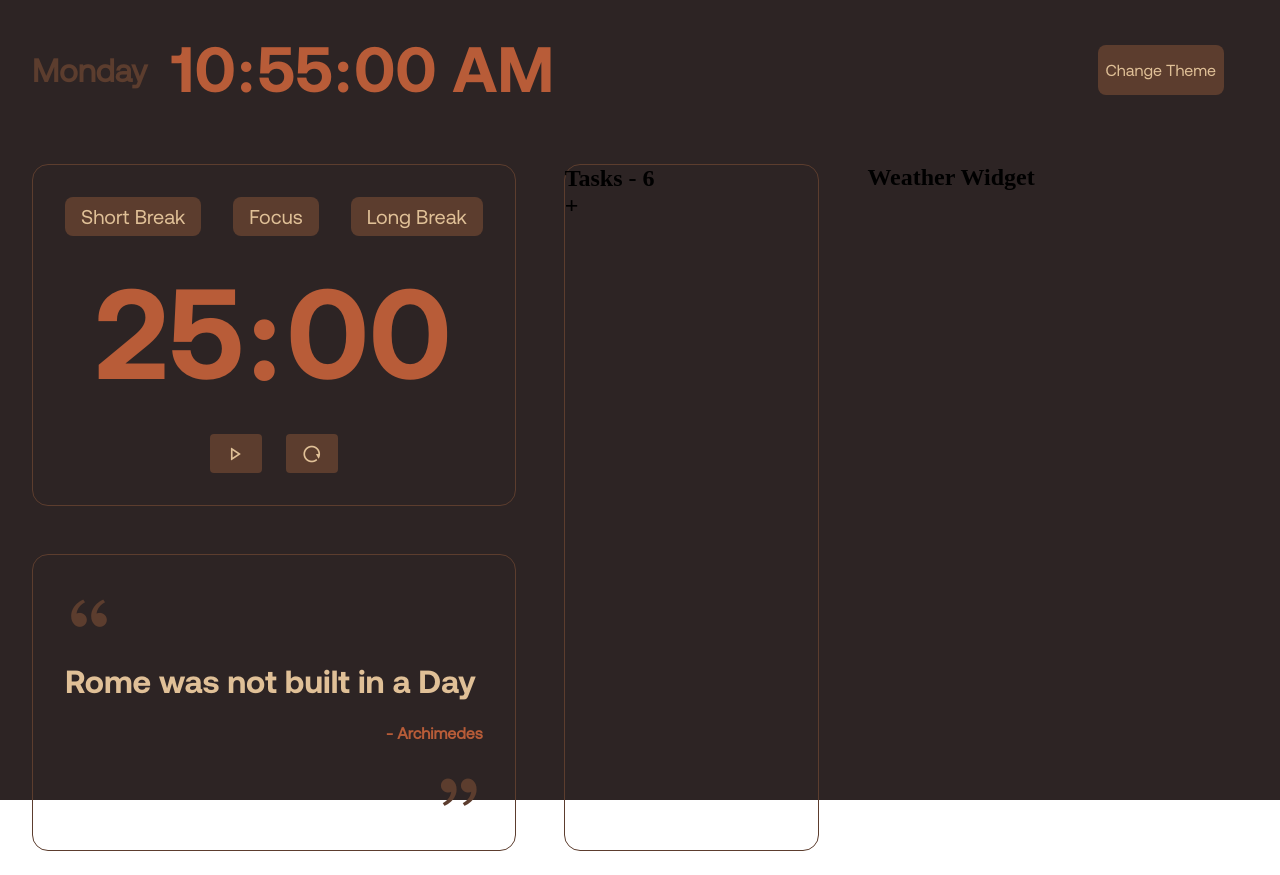
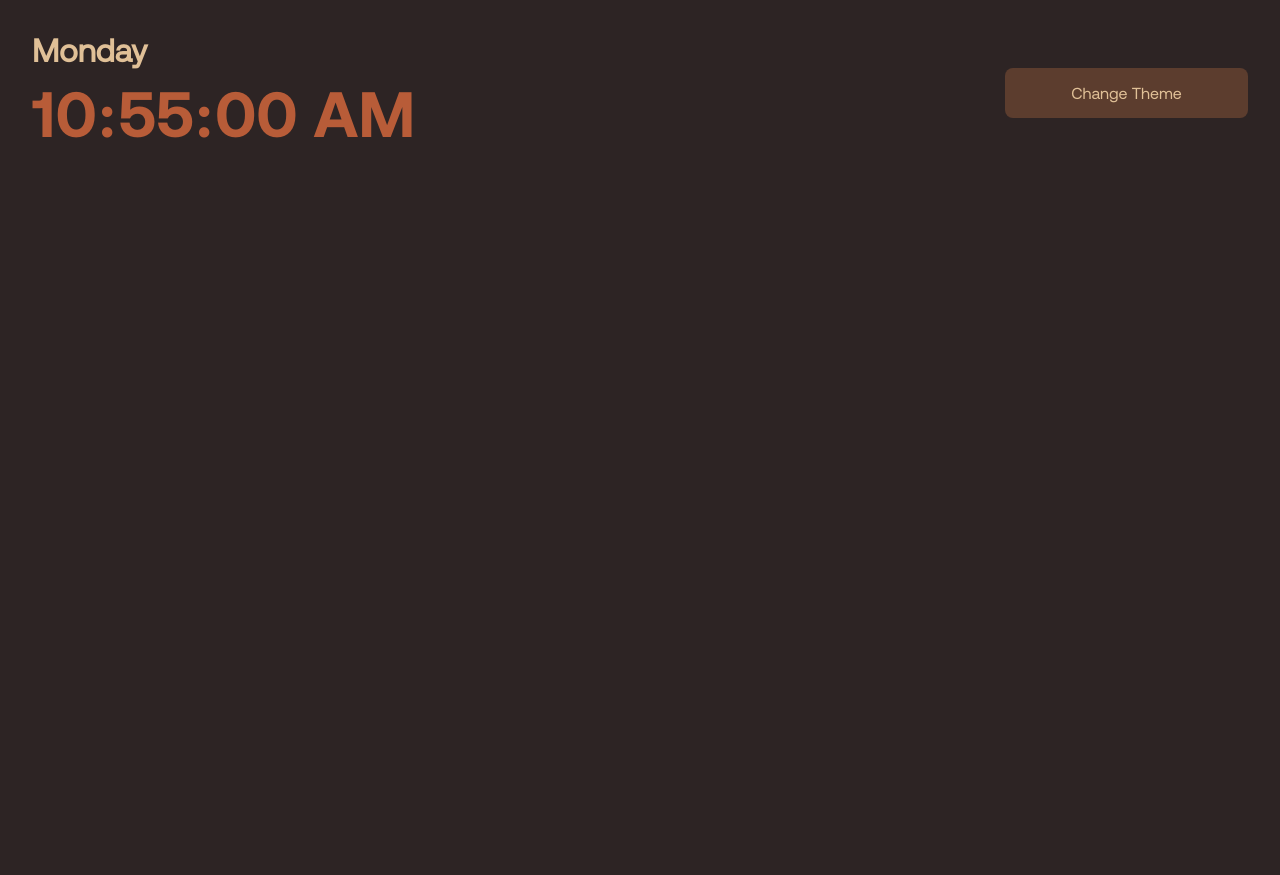
Before and after one commit to Sourav403030/Productivity-Dashboard, a plain HTML site: page index.html in a window 1280 px wide. After the commit the page ends 800 px from the top, so only its background shows below. Drawn offline with nearby package versions, Linux system fonts and the light colour scheme.

Commit message:
Completed responsive navbar

```diff
--- a/index.html
+++ b/index.html
@@ -20,7 +20,7 @@
         </div>
         <button>Change Theme</button>
       </nav>
-      <section class="all-contents">
+      <!-- <section class="all-contents">
         <div class="small-widgets">
           <div class="pomodoro">
             <div class="pomo-top">
@@ -48,12 +48,47 @@
                 <h2>Tasks - 6</h2>
                 <h1>+</h1>
             </div>
-            <div class="todo-task"></div>
+            <div class="todo-task">
+                <h2>Task 1</h2>
+                <div class="circle"></div>
+            </div>
+            <div class="todo-task">
+                <h2>Task 1</h2>
+                <div class="circle"></div>
+            </div>
+            <div class="todo-task">
+                <h2>Task 1</h2>
+                <div class="circle"></div>
+            </div>
+            <div class="todo-task">
+                <h2>Task 1</h2>
+                <div class="circle"></div>
+            </div>
+            <div class="todo-task">
+                <h2>Task 1</h2>
+                <div class="circle"></div>
+            </div>
+            <div class="todo-task">
+                <h2>Task 1</h2>
+                <div class="circle"></div>
+            </div>
+            <div class="todo-task">
+                <h2>Task 1</h2>
+                <div class="circle"></div>
+            </div>
+            <div class="todo-task">
+                <h2>Task 1</h2>
+                <div class="circle"></div>
+            </div>
+            <div class="todo-task">
+                <h2>Task 1</h2>
+                <div class="circle"></div>
+            </div>
         </div>
         <div class="weather">
             <h1>Weather Widget</h1>
         </div>
-      </section>
+      </section> -->
     </main>
 
     <script src="script.js"></script>
--- a/style.css
+++ b/style.css
@@ -24,168 +24,147 @@
 html,body{
     height: 100%;
     width: 100%;
+    background-color: var(--primary);
 }
 
 main{
-    height: 100%;
-    width: 100%;
-    background-color: var(--primary);
+    max-width: 1920px;
+    margin: 0 auto;
 }
 
 /* Navbar */
 
 nav{
-    width: 100%;
     display: flex;
+    flex-direction: column;
     align-items: center;
-    justify-content: space-between;
-    padding: var(--padding-xl);
+    text-align: center;
+    gap: var(--gutter-md);
+    padding: var(--padding-lg);
 }
 
 .date-time{
     display: flex;
-    align-items: center;
-    gap: var(--gutter-lg);
+    flex-direction: column;
+    gap: var(--gutter-sm);
 }
 
-nav h3{
+.date-time h3{
     font-family: normal;
-    color: var(--secondary);
-    font-size: var(--font-xl);
+    font-size: var(--font-md);
+    color: var(--quadrary);
 }
 
-nav h1{
+.date-time h1{
     font-family: bold;
+    font-size: var(--font-2xl);
     color: var(--ternary);
-    font-size: var(--font-3xl);
 }
 
 nav button{
-    padding: var(--padding-md) var(--padding-sm);
+    padding: var(--padding-sm) var(--padding-sm);
+    font-family: normal;
+    font-size: var(--font-sm);
+    color: var(--quadrary);
     background-color: var(--secondary);
     border: none;
     border-radius: var(--border-radius-md);
-    color: var(--quadrary);
-    font-family: normal;
-    font-size: var(--font-md);
-    margin-right: var(--gutter-lg);
     cursor: pointer;
-}
-
-/* All contents div */
-
-.all-contents{
-    padding: var(--padding-lg) var(--padding-xl);
-    width: 100%;
-    display: flex;
-    gap: var(--gutter-2xl);
-}
-
-.small-widgets{
-    display: flex;
-    flex-direction: column;
-    gap: var(--gutter-2xl);
-}
-
-/* Pomodoro widget */
-
-.small-widgets .pomodoro{
-   border: 1px solid var(--secondary);
-   padding: var(--padding-xl);
-   display: flex;
-   flex-direction: column;
-   align-items: center;
-   justify-content: center;
-   gap: var(--gutter-lg);
-   border-radius: var(--border-radius-lg);
-}
-
-.pomodoro .pomo-top{
-    display: flex;
-    align-items: center;
-    justify-content: space-between;
-    gap: var(--gutter-xl);
-}
-
-.pomo-top button{
-    padding: var(--padding-sm) var(--padding-md);
-    background-color: var(--secondary);
-    border: none;
-    border-radius: var(--border-radius-md);
-    color: var(--quadrary);
-    font-family: normal;
-    font-size: var(--font-lg);
-    cursor: pointer;
-}
-
-.pomo-center h1{
-    font-family: bold;
-    font-size: var(--font-7xl);
-    color: var(--ternary);
-}
-
-.pomo-bottom{
-    display: flex;
-    align-items: center;
-    justify-content: space-between;
-    gap: var(--gutter-lg);
-}
-
-.pomo-bottom button{
-    padding: var(--padding-sm) var(--padding-md);
-    background-color: var(--secondary);
-    border: none;
-    border-radius: var(--border-radius-sm);
-    color: var(--quadrary);
-    font-family: normal;
-    font-size: var(--font-lg);
-    cursor: pointer;
-}
-
-/* Motivation quote widget */
-
-.motivation{
-    border: 1px solid var(--secondary);
-    padding: var(--padding-xl);
-    display: flex;
-    flex-direction: column;
-    gap: var(--gutter-lg);
-    border-radius: var(--border-radius-lg);
-}
-
-.motivation i{
-    font-size: var(--font-2xl);
-    color: var(--secondary);
-}
-
-.double-quote-reverse{
-    display: flex;
-    justify-content: flex-end;
-}
-
-.motivation h1{
-    font-family: bold;
-    font-size: var(--font-xl);
-    color: var(--quadrary);
-}
-
-.motivation h3{
-    font-family: normal;
-    font-size: var(--font-md);
-    color: var(--ternary);
-    text-align: right;
-}
-
-/* Todo widget */
-
-.todo{
-    flex: 1;
-    border: 1px solid var(--secondary);
-    border-radius: var(--border-radius-lg);
+    width: 40%;
 }
 
 
+/* Responsive Layout */
 
-.weather{
-    flex: 1.5;
+@media (min-width: 400px) {
+
+    .date-time h3{
+        font-size: var(--font-xl);
+    }
+
+    .date-time h1{
+        font-size: var(--font-3xl);
+    }
+
+    nav button{
+        font-size: var(--font-md);
+        padding: var(--padding-sm);
+        width: 40%;
+    }
 }
+
+
+@media (min-width: 834px) {
+    nav{
+        display: flex;
+        flex-direction: row;
+        justify-content: space-between;
+        padding: var(--padding-xl);
+    }
+
+    .date-time{
+        text-align: start;
+    }
+
+    .date-time h3{
+        font-size: var(--font-2xl);
+    }
+
+    .date-time h1{
+        font-size: var(--font-4xl);
+    }
+
+    nav button{
+        width: 20%;
+        font-size: var(--font-md);
+        padding: var(--padding-md) var(--padding-sm);
+    }
+}
+
+
+@media (min-width: 1360px) {
+
+    .date-time{
+        flex-direction: row;
+        gap: var(--gutter-md);
+        align-items: center;
+    }
+
+    .date-time h3{
+        font-size: var(--font-2xl);
+    }
+
+    .date-time h1{
+        font-size: var(--font-4xl);
+    }
+
+    nav button{
+        width: 10%;
+        font-size: var(--font-md);
+    }
+}
+
+
+@media (min-width: 1920px) {
+
+    nav{
+        padding: var(--padding-2xl);
+    }
+
+    .date-time{
+        gap: var(--gutter-xl);
+    }
+
+    .date-time h3{
+        font-size: var(--font-3xl);
+    }
+
+    .date-time h1{
+        font-size: var(--font-5xl);
+    }
+
+    nav button{
+        width: 12%;
+        font-size: var(--font-xl);
+    }
+}
--- a/theme.css
+++ b/theme.css
@@ -10,13 +10,13 @@
     --font-sm: 0.875rem;
     --font-md: 1rem;
     --font-lg: 1.25rem;
-    --font-xl: 2rem;
-    --font-2xl: 3rem;
-    --font-3xl: 4rem;
-    --font-4xl: 5rem;
-    --font-5xl: 6rem;
-    --font-6xl: 7rem;
-    --font-7xl: 8rem;
+    --font-xl: 1.5rem;
+    --font-2xl: 2rem;
+    --font-3xl: 3rem;
+    --font-4xl: 4rem;
+    --font-5xl: 5rem;
+    --font-6xl: 6rem;
+    --font-7xl: 7rem;
 
     /* padding */
     --padding-sm: 0.5rem;
```
